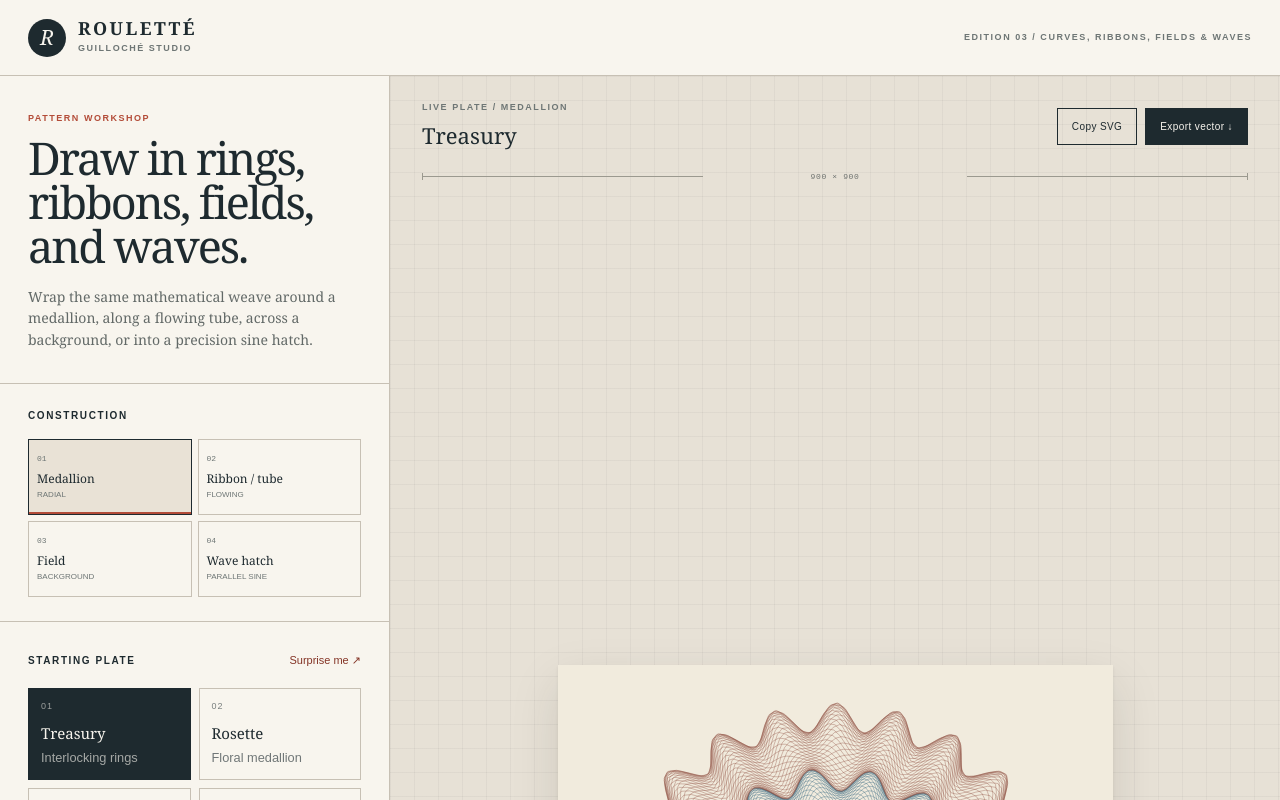
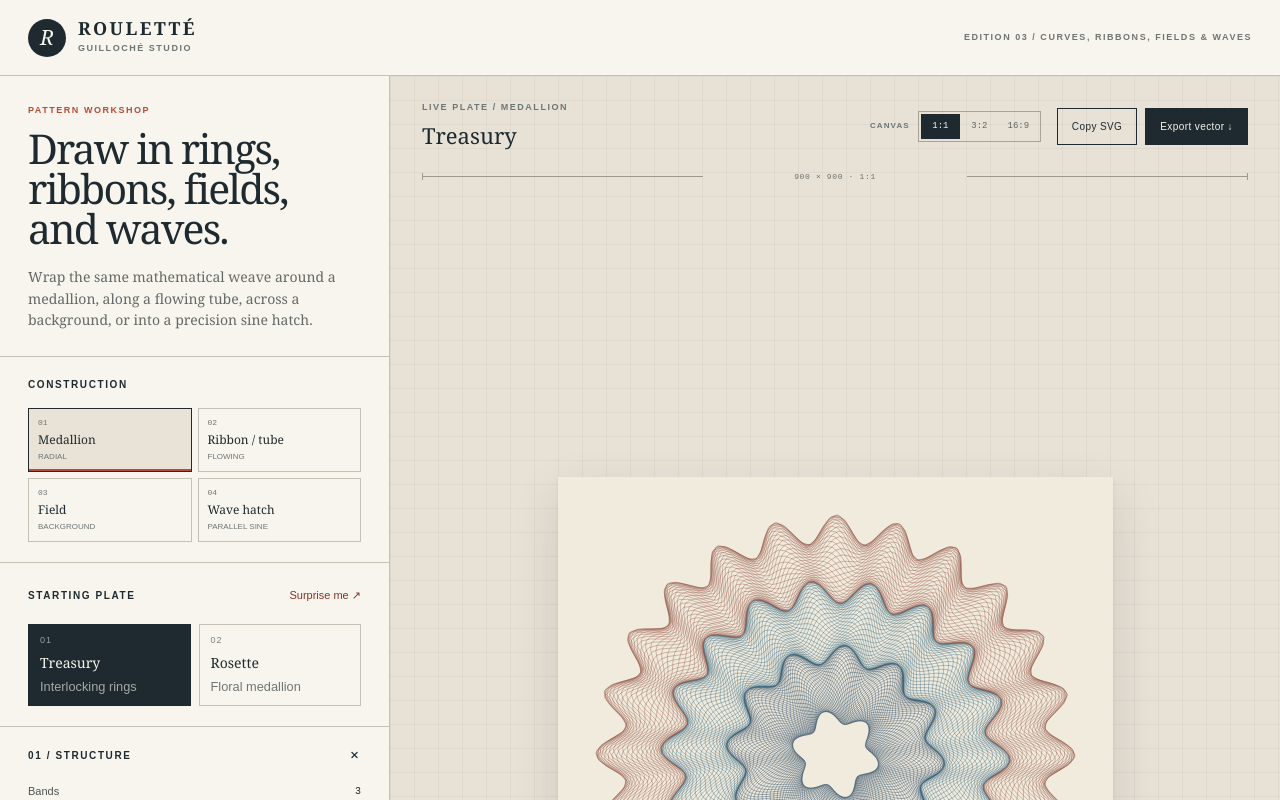
Before and after one commit to chubot5000/guilloche-studio, a Next.js app: page / in a window 1280 px wide. Shown: the top 800 px of the page. Built offline with nearby package versions, Linux system fonts and the light colour scheme.

Commit message:
Add aspect ratio canvases and focused presets

```diff
--- a/app/globals.css
+++ b/app/globals.css
@@ -131,7 +131,7 @@ input:focus-visible {
 
 .intro {
   border-bottom: 1px solid var(--line);
-  padding: 36px 28px 32px;
+  padding: 28px 28px 25px;
 }
 
 .eyebrow {
@@ -141,7 +141,7 @@ input:focus-visible {
 
 .intro h1 {
   font-family: Georgia, "Times New Roman", serif;
-  font-size: clamp(34px, 4vw, 45px);
+  font-size: clamp(31px, 3.5vw, 41px);
   font-weight: 400;
   letter-spacing: -0.045em;
   line-height: 0.98;
@@ -165,13 +165,13 @@ input:focus-visible {
 }
 
 .preset-section {
-  padding-bottom: 26px;
-  padding-top: 26px;
+  padding-bottom: 20px;
+  padding-top: 20px;
 }
 
 .mode-section {
-  padding-bottom: 24px;
-  padding-top: 24px;
+  padding-bottom: 20px;
+  padding-top: 20px;
 }
 
 .section-heading,
@@ -218,8 +218,8 @@ input:focus-visible {
   background: transparent;
   border: 1px solid var(--line);
   color: var(--ink);
-  min-height: 76px;
-  padding: 9px 8px;
+  min-height: 64px;
+  padding: 8px 9px;
   text-align: left;
   transition:
     background 160ms ease,
@@ -246,7 +246,7 @@ input:focus-visible {
   color: var(--muted);
   font-family: "Courier New", monospace;
   font-size: 8px;
-  margin-bottom: 8px;
+  margin-bottom: 5px;
 }
 
 .mode-card strong {
@@ -273,8 +273,8 @@ input:focus-visible {
   background: transparent;
   border: 1px solid var(--line);
   color: var(--ink);
-  min-height: 86px;
-  padding: 11px 12px;
+  min-height: 68px;
+  padding: 9px 11px;
   text-align: left;
   transition:
     background 160ms ease,
@@ -302,13 +302,13 @@ input:focus-visible {
 .preset-number {
   font-size: 9px;
   letter-spacing: 0.1em;
-  margin-bottom: 8px;
+  margin-bottom: 5px;
   opacity: 0.58;
 }
 
 .preset-card strong {
   font-family: Georgia, "Times New Roman", serif;
-  font-size: 15px;
+  font-size: 14px;
   font-weight: 400;
 }
 
@@ -508,6 +508,47 @@ input[type="color"]:disabled {
   display: flex;
   justify-content: space-between;
   margin-bottom: 19px;
+}
+
+.preview-tools {
+  align-items: center;
+  display: flex;
+  gap: 16px;
+}
+
+.canvas-control {
+  align-items: center;
+  display: flex;
+  gap: 8px;
+}
+
+.canvas-control > span {
+  color: var(--muted);
+  font-size: 8px;
+  font-weight: 700;
+  letter-spacing: 0.14em;
+  text-transform: uppercase;
+}
+
+.ratio-buttons {
+  border: 1px solid #a9a297;
+  display: flex;
+  padding: 2px;
+}
+
+.ratio-buttons button {
+  background: transparent;
+  border: 0;
+  color: #5f6663;
+  font-family: "Courier New", monospace;
+  font-size: 9px;
+  min-width: 39px;
+  padding: 6px 7px;
+}
+
+.ratio-buttons button.is-active {
+  background: var(--ink);
+  color: var(--panel);
 }
 
 .preview-toolbar .eyebrow {
@@ -719,6 +760,16 @@ input[type="color"]:disabled {
   .artboard {
     max-height: 540px;
   }
+
+  .preview-toolbar {
+    align-items: flex-start;
+  }
+
+  .preview-tools {
+    align-items: flex-end;
+    flex-direction: column;
+    gap: 9px;
+  }
 }
 
 @media (max-width: 620px) {
@@ -743,6 +794,14 @@ input[type="color"]:disabled {
   .preview-toolbar {
     align-items: flex-start;
     gap: 14px;
+  }
+
+  .preview-tools {
+    align-items: flex-end;
+  }
+
+  .canvas-control > span {
+    display: none;
   }
 
   .toolbar-actions {
--- a/app/page.tsx
+++ b/app/page.tsx
@@ -11,6 +11,7 @@ import {
 type ColorMode = "single" | "layered";
 type PatternMode = "medallion" | "ribbon" | "field" | "hatch";
 type TubeStyle = "ribbon" | "tube";
+type CanvasRatio = "1:1" | "3:2" | "16:9";
 
 type Settings = {
   mode: PatternMode;
@@ -43,6 +44,7 @@ type Settings = {
   hatchSpacing: number;
   hatchRowPhase: number;
   hatchMargin: number;
+  canvasRatio: CanvasRatio;
   lineWeight: number;
   opacity: number;
   quality: number;
@@ -66,8 +68,19 @@ type RenderPath = {
   weight?: number;
 };
 
-const VIEWBOX = 900;
-const CENTER = VIEWBOX / 2;
+const CANVAS_HEIGHT = 900;
+const canvasSizes: Record<
+  CanvasRatio,
+  { width: number; height: number; label: string }
+> = {
+  "1:1": { width: 900, height: CANVAS_HEIGHT, label: "Square" },
+  "3:2": { width: 1350, height: CANVAS_HEIGHT, label: "Landscape" },
+  "16:9": { width: 1600, height: CANVAS_HEIGHT, label: "Widescreen" },
+};
+
+function canvasSize(settings: Pick<Settings, "canvasRatio">) {
+  return canvasSizes[settings.canvasRatio];
+}
 
 const palettes: Record<string, string[]> = {
   Treasury: ["#173A59", "#285E78", "#8D4C3E", "#C08C56", "#173A59"],
@@ -118,6 +131,7 @@ const baseSettings: Settings = {
   hatchSpacing: 4.55,
   hatchRowPhase: 0,
   hatchMargin: 68,
+  canvasRatio: "1:1",
   lineWeight: 0.7,
   opacity: 0.84,
   quality: 9000,
@@ -132,7 +146,7 @@ const presets: Preset[] = [
   {
     name: "Treasury",
     note: "Interlocking rings",
-    settings: {},
+    settings: { mode: "medallion" },
   },
   {
     name: "Rosette",
@@ -283,14 +297,22 @@ function fixed(value: number) {
   return Number(value.toFixed(2));
 }
 
-function rotatePoint(x: number, y: number, degrees: number) {
+function rotatePoint(
+  x: number,
+  y: number,
+  degrees: number,
+  width: number,
+  height: number,
+) {
   if (!degrees) return { x, y };
   const angle = (degrees * Math.PI) / 180;
-  const dx = x - CENTER;
-  const dy = y - CENTER;
+  const centerX = width / 2;
+  const centerY = height / 2;
+  const dx = x - centerX;
+  const dy = y - centerY;
   return {
-    x: CENTER + dx * Math.cos(angle) - dy * Math.sin(angle),
-    y: CENTER + dx * Math.sin(angle) + dy * Math.cos(angle),
+    x: centerX + dx * Math.cos(angle) - dy * Math.sin(angle),
+    y: centerY + dx * Math.sin(angle) + dy * Math.cos(angle),
   };
 }
 
@@ -320,6 +342,9 @@ function radialPaths(settings: Settings): RenderPath[] {
     rotation,
     quality,
   } = settings;
+  const { width, height } = canvasSize(settings);
+  const centerX = width / 2;
+  const centerY = height / 2;
 
   const boundary = (index: number) => {
     const progress = index / bands;
@@ -367,8 +392,8 @@ function radialPaths(settings: Settings): RenderPath[] {
       const radius = (midpoint + carrier) * fit;
       const angle = t + rotationRadians;
       points.push({
-        x: CENTER + Math.cos(angle) * radius * xScale,
-        y: CENTER + Math.sin(angle) * radius * yScale,
+        x: centerX + Math.cos(angle) * radius * xScale,
+        y: centerY + Math.sin(angle) * radius * yScale,
       });
     }
 
@@ -395,16 +420,19 @@ function ribbonPaths(settings: Settings): RenderPath[] {
     tubeTaper,
     quality,
   } = settings;
+  const { width, height } = canvasSize(settings);
+  const horizontalMargin = Math.min(110, width * 0.082);
+  const run = width - horizontalMargin * 2;
   const pointCount = Math.min(1600, Math.max(600, Math.round(quality / 8)));
 
   const frameAt = (progress: number) => {
     const wave = Math.PI * 2 * tubeBends * progress + phase * 0.22;
-    const x = 74 + progress * 752;
+    const x = horizontalMargin + progress * run;
     const y =
-      CENTER +
+      height / 2 +
       tubeDepth * 0.72 * Math.sin(wave) +
       tubeDepth * 0.18 * Math.sin(wave * 0.5 + 1.15);
-    const dx = 752;
+    const dx = run;
     const dy =
       tubeDepth * 0.72 * Math.PI * 2 * tubeBends * Math.cos(wave) +
       tubeDepth *
@@ -449,6 +477,8 @@ function ribbonPaths(settings: Settings): RenderPath[] {
       frame.x + frame.nx * offset,
       frame.y + frame.ny * offset,
       rotation,
+      width,
+      height,
     );
   };
 
@@ -554,10 +584,12 @@ function fieldPaths(settings: Settings): RenderPath[] {
     fieldCrossWeave,
     quality,
   } = settings;
-  const overscan = 240;
-  const totalSpan = VIEWBOX + overscan * 2;
+  const { width, height } = canvasSize(settings);
+  const overscan = Math.ceil(Math.max(width, height) * 0.34);
+  const horizontalSpan = width + overscan * 2;
+  const verticalSpan = height + overscan * 2;
   const rowCount = fieldDensity * 2 + 12;
-  const rowGap = totalSpan / Math.max(1, rowCount - 1);
+  const rowGap = verticalSpan / Math.max(1, rowCount - 1);
   const pointsPerLine = Math.max(
     520,
     Math.min(1200, Math.round(quality / 9)),
@@ -570,7 +602,7 @@ function fieldPaths(settings: Settings): RenderPath[] {
     const base = -overscan + row * rowGap;
     for (let index = 0; index <= pointsPerLine; index += 1) {
       const progress = index / pointsPerLine;
-      const along = -overscan + progress * totalSpan;
+      const along = -overscan + progress * horizontalSpan;
       const drift = row * fieldDrift;
       const broad =
         Math.sin(
@@ -597,7 +629,15 @@ function fieldPaths(settings: Settings): RenderPath[] {
         rowGap *
         0.62;
       const cross = base + broad + fine + weave;
-      points.push(rotatePoint(along, cross, rotation + familyAngle));
+      points.push(
+        rotatePoint(
+          along,
+          cross,
+          rotation + familyAngle,
+          width,
+          height,
+        ),
+      );
     }
     return commandsFromPoints(points);
   };
@@ -634,33 +674,35 @@ function hatchPaths(settings: Settings): RenderPath[] {
     rotation,
     quality,
   } = settings;
-  const overscan = 340;
-  const start = -overscan;
-  const end = VIEWBOX + overscan;
-  const span = end - start;
+  const { width, height } = canvasSize(settings);
+  const overscan = Math.ceil(Math.max(width, height) * 0.45);
+  const startX = -overscan;
+  const endX = width + overscan;
+  const horizontalSpan = endX - startX;
+  const verticalSpan = height + overscan * 2;
   const qualityScale = quality / 9000;
   const pointCount = Math.max(
     480,
     Math.min(
-      1800,
-      Math.ceil((span / hatchLength) * 96 * qualityScale),
+      2600,
+      Math.ceil((horizontalSpan / hatchLength) * 96 * qualityScale),
     ),
   );
-  const rowCount = Math.ceil(span / hatchSpacing) + 1;
+  const rowCount = Math.ceil(verticalSpan / hatchSpacing) + 1;
   const amplitude = hatchHeight * 0.5;
 
   return Array.from({ length: rowCount }, (_, row) => {
-    const baseline = start + row * hatchSpacing;
+    const baseline = -overscan + row * hatchSpacing;
     const rowPhase = phase + row * hatchRowPhase;
     const points: Array<{ x: number; y: number }> = [];
 
     for (let index = 0; index <= pointCount; index += 1) {
-      const x = start + (span * index) / pointCount;
+      const x = startX + (horizontalSpan * index) / pointCount;
       const y =
         baseline +
         amplitude *
           Math.sin((Math.PI * 2 * x) / hatchLength + rowPhase);
-      points.push(rotatePoint(x, y, rotation));
+      points.push(rotatePoint(x, y, rotation, width, height));
     }
 
     return {
@@ -689,8 +731,10 @@ function pathStroke(
 
 function svgMarkup(settings: Settings, paths: RenderPath[]) {
   const colors = palettes[settings.palette] ?? palettes.Treasury;
+  const { width, height } = canvasSize(settings);
   const clipInset = settings.mode === "hatch" ? settings.hatchMargin : 0;
-  const clipSize = VIEWBOX - clipInset * 2;
+  const clipWidth = width - clipInset * 2;
+  const clipHeight = height - clipInset * 2;
   const linecap = settings.mode === "hatch" ? "butt" : "round";
   const pathMarkup = paths
     .map((path) => {
@@ -702,10 +746,10 @@ function svgMarkup(settings: Settings, paths: RenderPath[]) {
     ? ""
     : `<rect width="100%" height="100%" fill="${settings.paper}"/>`;
 
-  return `<svg xmlns="http://www.w3.org/2000/svg" viewBox="0 0 ${VIEWBOX} ${VIEWBOX}" width="${VIEWBOX}" height="${VIEWBOX}">
+  return `<svg xmlns="http://www.w3.org/2000/svg" viewBox="0 0 ${width} ${height}" width="${width}" height="${height}">
   <title>${settings.mode} guilloché pattern</title>
-  <metadata>Generated with Rouletté Guilloché Studio</metadata>
-  <defs><clipPath id="guilloche-plate"><rect x="${clipInset}" y="${clipInset}" width="${clipSize}" height="${clipSize}"/></clipPath></defs>
+  <metadata>Generated with Rouletté Guilloché Studio · ${settings.canvasRatio}</metadata>
+  <defs><clipPath id="guilloche-plate"><rect x="${clipInset}" y="${clipInset}" width="${clipWidth}" height="${clipHeight}"/></clipPath></defs>
   ${paper}
   <g clip-path="url(#guilloche-plate)">${pathMarkup}</g>
 </svg>`;
@@ -800,6 +844,10 @@ function randomizedSettings(current: Settings): Settings {
     hatchSpacing: fixed(4 + Math.random() * 13),
     hatchRowPhase: fixed(Math.random() * 0.18),
     hatchMargin: Math.floor(Math.random() * 101),
+    lineWeight:
+      current.mode === "hatch"
+        ? fixed(0.35 + Math.random() * 5.65)
+        : current.lineWeight,
     palette: paletteNames[Math.floor(Math.random() * paletteNames.length)],
   };
 }
@@ -814,9 +862,13 @@ export default function Home() {
   const colors =
     palettes[renderSettings.palette] ?? palettes[baseSettings.palette];
   const complexity = gcd(settings.nodes, settings.divisor);
-  const svg = useMemo(
-    () => svgMarkup(renderSettings, paths),
-    [renderSettings, paths],
+  const activePresets = presets.filter(
+    (preset) => preset.settings.mode === settings.mode,
+  );
+  const { width: canvasWidth, height: canvasHeight } =
+    canvasSize(renderSettings);
+  const pngWidth = Math.round(
+    2400 * (canvasSizes[settings.canvasRatio].width / CANVAS_HEIGHT),
   );
 
   const flash = (message: string) => {
@@ -830,17 +882,30 @@ export default function Home() {
     setSettings((current) => ({ ...current, [key]: value }));
   };
 
+  const chooseCanvasRatio = (canvasRatio: CanvasRatio) => {
+    setSettings((current) => ({ ...current, canvasRatio }));
+    flash(`${canvasRatio} canvas loaded.`);
+  };
+
   const choosePreset = (preset: Preset) => {
-    setSettings({ ...baseSettings, ...preset.settings });
+    setSettings((current) => ({
+      ...baseSettings,
+      ...preset.settings,
+      canvasRatio: current.canvasRatio,
+    }));
     setActivePreset(preset.name);
   };
 
   const chooseMode = (mode: PatternMode) => {
-    setActivePreset("Custom");
+    const startingPlate = presets.find(
+      (preset) => preset.settings.mode === mode,
+    );
+    setActivePreset(startingPlate?.name ?? "Custom");
     setSettings((current) => ({
-      ...current,
+      ...baseSettings,
+      ...startingPlate?.settings,
+      canvasRatio: current.canvasRatio,
       mode,
-      colorMode: mode === "hatch" ? "single" : current.colorMode,
     }));
     flash(
       mode === "ribbon"
@@ -860,20 +925,23 @@ export default function Home() {
   };
 
   const downloadSvg = () => {
+    const exportSvg = svgMarkup(settings, generatePaths(settings));
     const geometryCode =
       settings.mode === "hatch"
         ? `${settings.hatchHeight}x${settings.hatchLength}`
         : `${settings.nodes}-${settings.divisor}`;
     downloadBlob(
-      new Blob([svg], { type: "image/svg+xml;charset=utf-8" }),
-      `guilloche-${settings.mode}-${geometryCode}.svg`,
+      new Blob([exportSvg], { type: "image/svg+xml;charset=utf-8" }),
+      `guilloche-${settings.mode}-${geometryCode}-${settings.canvasRatio.replace(":", "x")}.svg`,
     );
     flash("Vector SVG exported.");
   };
 
   const copySvg = async () => {
     try {
-      await navigator.clipboard.writeText(svg);
+      await navigator.clipboard.writeText(
+        svgMarkup(settings, generatePaths(settings)),
+      );
       flash("SVG copied to clipboard.");
     } catch {
       flash("Clipboard access was unavailable.");
@@ -881,12 +949,15 @@ export default function Home() {
   };
 
   const downloadPng = () => {
-    const source = new Blob([svg], { type: "image/svg+xml;charset=utf-8" });
+    const exportSvg = svgMarkup(settings, generatePaths(settings));
+    const source = new Blob([exportSvg], {
+      type: "image/svg+xml;charset=utf-8",
+    });
     const url = URL.createObjectURL(source);
     const image = new Image();
     image.onload = () => {
       const canvas = document.createElement("canvas");
-      canvas.width = 2400;
+      canvas.width = pngWidth;
       canvas.height = 2400;
       const context = canvas.getContext("2d");
       if (!context) {
@@ -898,7 +969,7 @@ export default function Home() {
         if (blob) {
           downloadBlob(
             blob,
-            `guilloche-${settings.mode}-${settings.nodes}-${settings.divisor}.png`,
+            `guilloche-${settings.mode}-${settings.canvasRatio.replace(":", "x")}.png`,
           );
           flash("High-resolution PNG exported.");
         }
@@ -1004,7 +1075,7 @@ export default function Home() {
               </button>
             </div>
             <div className="preset-grid">
-              {presets.map((preset, index) => (
+              {activePresets.map((preset, index) => (
                 <button
                   type="button"
                   key={preset.name}
@@ -1202,6 +1273,15 @@ export default function Home() {
                     step={0.05}
                     unit=" px"
                     onChange={(value) => update("hatchSpacing", value)}
+                  />
+                  <RangeControl
+                    label="Line thickness"
+                    value={settings.lineWeight}
+                    min={0.25}
+                    max={12}
+                    step={0.05}
+                    unit=" px"
+                    onChange={(value) => update("lineWeight", value)}
                   />
                   <RangeControl
                     label="Edge margin"
@@ -1453,14 +1533,17 @@ export default function Home() {
                   </span>
                 </label>
               </div>
+              {settings.mode !== "hatch" && (
                 <RangeControl
                   label="Line weight"
                   value={settings.lineWeight}
                   min={0.25}
-                max={settings.mode === "hatch" ? 8 : 2.5}
+                  max={2.5}
                   step={0.05}
+                  unit=" px"
                   onChange={(value) => update("lineWeight", value)}
                 />
+              )}
               <RangeControl
                 label="Ink opacity"
                 value={settings.opacity}
@@ -1496,20 +1579,53 @@ export default function Home() {
                 {activePreset === "Custom" ? "Untitled study" : activePreset}
               </h2>
             </div>
+            <div className="preview-tools">
+              <div className="canvas-control">
+                <span>Canvas</span>
+                <div className="ratio-buttons" aria-label="Canvas aspect ratio">
+                  {(Object.keys(canvasSizes) as CanvasRatio[]).map((ratio) => (
+                    <button
+                      type="button"
+                      key={ratio}
+                      className={
+                        settings.canvasRatio === ratio ? "is-active" : ""
+                      }
+                      aria-pressed={settings.canvasRatio === ratio}
+                      title={canvasSizes[ratio].label}
+                      onClick={() => chooseCanvasRatio(ratio)}
+                    >
+                      {ratio}
+                    </button>
+                  ))}
+                </div>
+              </div>
               <div className="toolbar-actions">
-              <button className="secondary-button" type="button" onClick={copySvg}>
+                <button
+                  className="secondary-button"
+                  type="button"
+                  onClick={copySvg}
+                >
                   Copy SVG
                 </button>
-              <button className="primary-button" type="button" onClick={downloadSvg}>
+                <button
+                  className="primary-button"
+                  type="button"
+                  onClick={downloadSvg}
+                >
                   Export vector <span aria-hidden="true">↓</span>
                 </button>
+              </div>
             </div>
           </div>
 
           <div className="artboard-frame">
             <div className="registration registration-top">
               <span />
-              <span>900 × 900</span>
+              <span>
+                {canvasSizes[settings.canvasRatio].width} ×{" "}
+                {canvasSizes[settings.canvasRatio].height} ·{" "}
+                {settings.canvasRatio}
+              </span>
               <span />
             </div>
             <div className="artboard-wrap">
@@ -1517,7 +1633,9 @@ export default function Home() {
                 className={`artboard ${
                   renderSettings.transparent ? "is-transparent" : ""
                 }`}
-                viewBox={`0 0 ${VIEWBOX} ${VIEWBOX}`}
+                viewBox={`0 0 ${canvasWidth} ${canvasHeight}`}
+                width={canvasWidth}
+                height={canvasHeight}
                 role="img"
                 aria-label={
                   settings.mode === "ribbon"
@@ -1541,13 +1659,13 @@ export default function Home() {
                           : 0
                       }
                       width={
-                        VIEWBOX -
+                        canvasWidth -
                         (renderSettings.mode === "hatch"
                           ? renderSettings.hatchMargin * 2
                           : 0)
                       }
                       height={
-                        VIEWBOX -
+                        canvasHeight -
                         (renderSettings.mode === "hatch"
                           ? renderSettings.hatchMargin * 2
                           : 0)
@@ -1599,7 +1717,7 @@ export default function Home() {
               <code>{formula.expression}</code>
             </div>
             <button className="png-button" type="button" onClick={downloadPng}>
-              Download 2400px PNG
+              Download {pngWidth} × 2400 PNG
             </button>
           </div>
         </section>
```
Also changed, not shown: 1 other file (tests, documents, lock files or other folders). Lines whose indentation alone changed are shown as unchanged.
